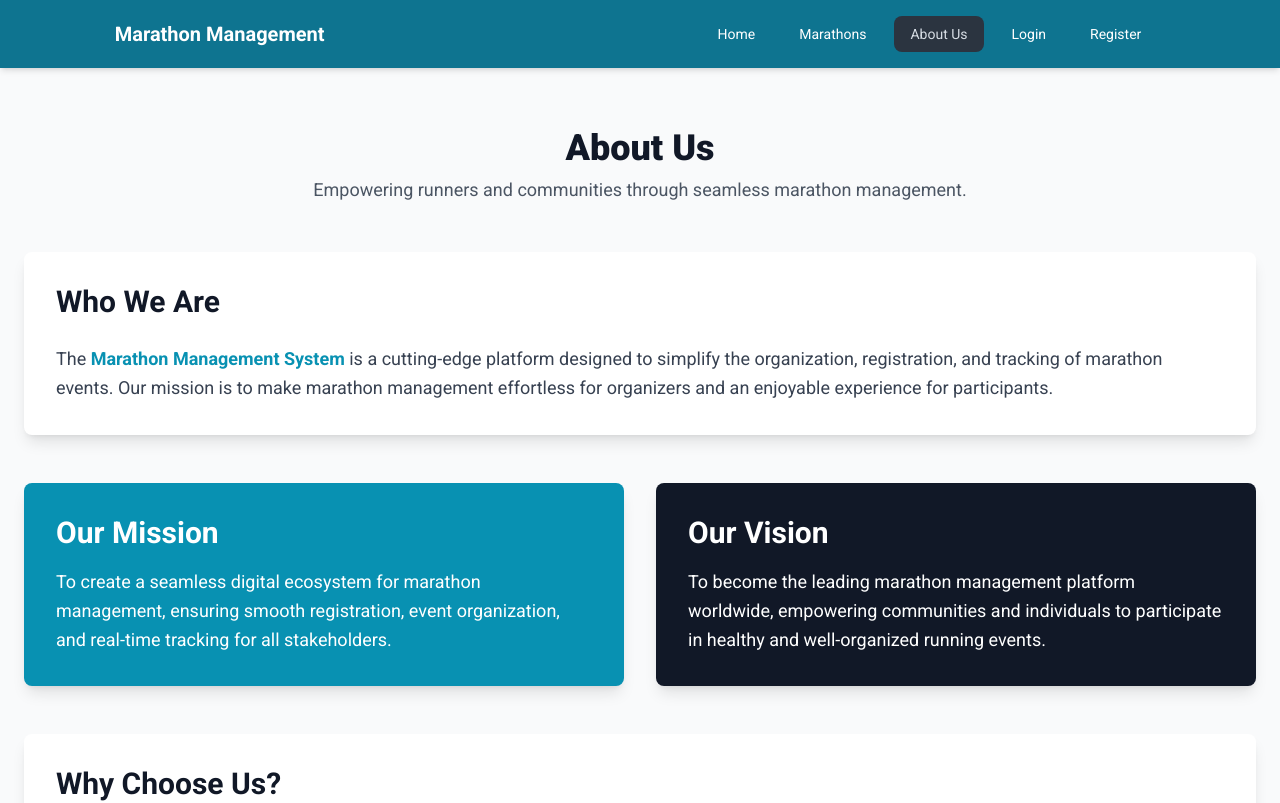
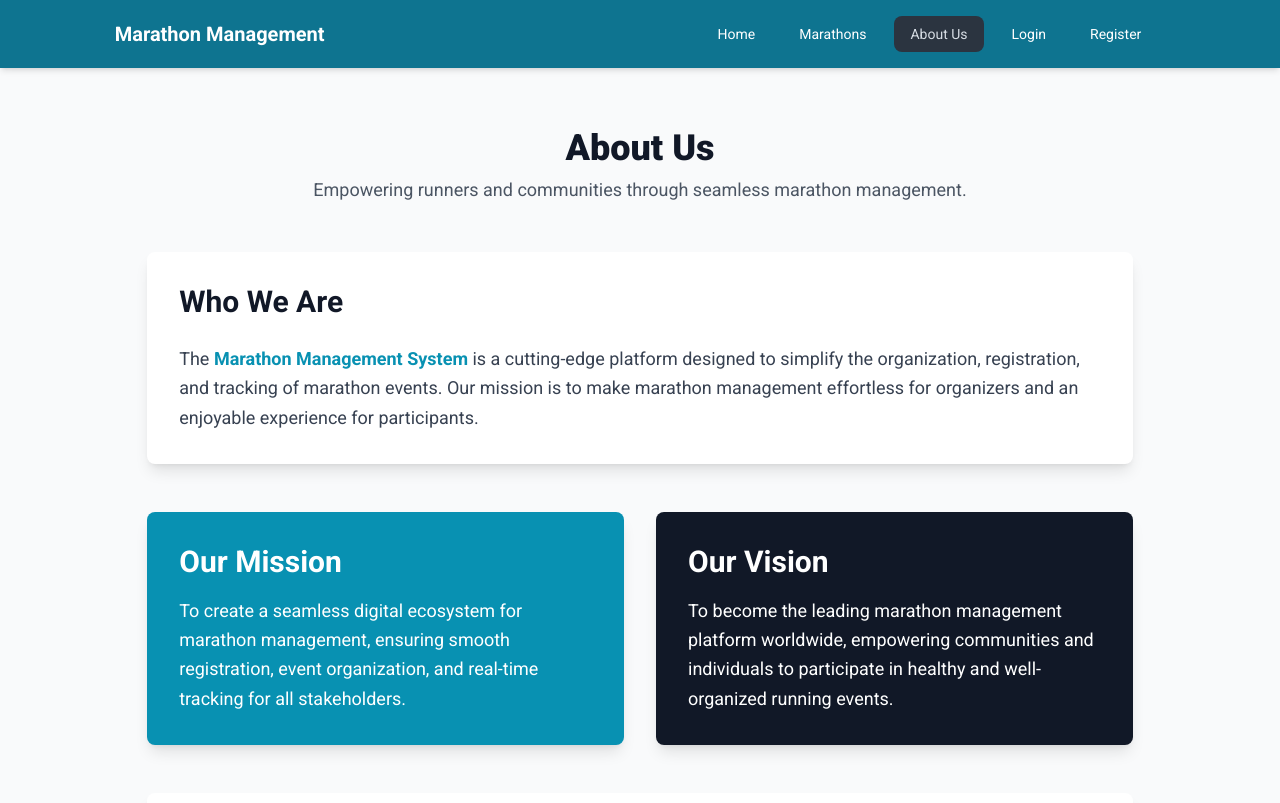
Before and after one commit to Sushanta65/marathon-management-system, a React (Vite) app: page /aboutUs in a window 1280 px wide. Shown: the top 803 px of the page. Built offline with nearby package versions, Linux system fonts and the light colour scheme; no server answers.

Commit message:
Add Marathon Form Redesign Done

```diff
--- a/src/pages/AboutUs.jsx
+++ b/src/pages/AboutUs.jsx
@@ -7,7 +7,7 @@
       <Helmet>
         <title>About Us | Marathon Management</title>
       </Helmet>
-      <div className="max-w-7xl mx-auto">
+      <div className="w-4/5 mx-auto">
         {/* Header */}
         <div className="text-center mb-12">
           <h1 className="text-4xl font-extrabold text-gray-900">About Us</h1>
```
